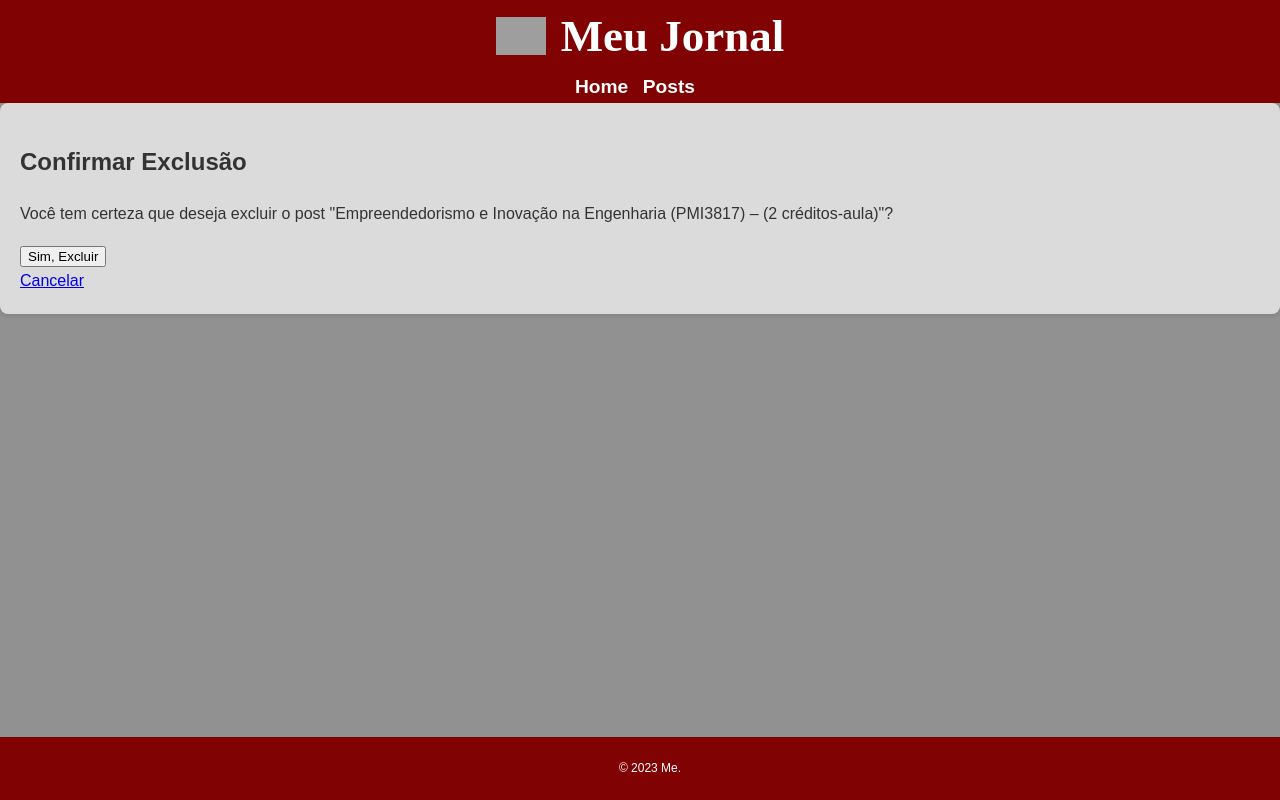
After one commit to mateuspina1/ep2, a Django app: page /1/delete/ in a window 1280 px wide. The commit adds this page. Run offline with Django 4.2, Linux system fonts and the light colour scheme; data comes from the database, SQL or seed files in the repository; both versions use the stored data as it was after the commit; grey boxes are pictures that could not be loaded.

Commit message:
Commit 3

```diff
--- a/noticias/templates/noticias/base.html
+++ b/noticias/templates/noticias/base.html
@@ -6,18 +6,43 @@
     <meta name="viewport" content="width=device-width, initial-scale=1.0">
     <title>{% block title %}Meu Jornal{% endblock %}</title>
     <style>
+        .home-section {
+            text-align: center;
+            margin-top: 0px;
+        }
+
+        .home-heading {
+            font-size: 35px;
+            padding: 0px;
+            margin: 0px;
+            color: #000000;
+            font-style: italic;
+        }
+
+        .home-text {
+            font-size: 18px;
+            color: #3a3a3a;
+            margin-bottom: 10px;
+        }
+
+        .home-image {
+            width: 300px;
+            border-radius: 50px;
+            box-shadow: 0 0 50px rgba(0, 0, 0, 0.1);
+        }
+
         body {
-            background-color: #333;
-            color: #000000;
-            font-family: Arial, sans-serif;
+            background-color: #919191;
+            color: #333;
+            font-family: 'Arial', sans-serif;
             margin: 0;
             padding: 0;
             line-height: 1.6;
         }
 
         header {
-            background-color: #8B0000;
-            padding: 10px;
+            background-color: #810202;
+            color: #000000;
             text-align: center;
         }
 
@@ -41,28 +66,91 @@
         }
 
         main {
-            background-color: #eee;
+            background-color: #dbdbdb;
             padding: 20px;
             margin-bottom: 60px;
+            border-radius: 8px;
+            box-shadow: 0 2px 4px rgba(0, 0, 0, 0.1);
         }
 
         footer {
-            background-color: #8B0000;
-            color: #fff;
+            background-color: #810202;
+            color: #ffffff;
             text-align: center;
             padding: 10px;
             position: fixed;
             bottom: 0;
             width: 100%;
-            font-size: 1em;
+            font-size: 0.75em;
         }
+
+        .logo-cabeçalho {
+        display: flex;
+        align-items: center;
+        justify-content: center;
+        }
+
+        .logo {
+            width: 50px;
+            margin-right: 15px;
+        }
+
+        .site-title {
+            font-family: yasashii bold;
+            font-size: 45px;
+            margin: 0;
+            color: #ffffff;
+        }
+
+        .post-content {
+            display: flex;
+            margin: 10px;
+            height: auto;
+        }
+
+        .post-image {
+            flex: 0 0 50%;
+            border-radius: 10px;
+            overflow: hidden;
+        }
+
+        .post-image img {
+            max-width: 100%;
+            height: 100%;
+            object-fit: cover;
+            border-radius: 10px;
+        }
+
+        .post-data {
+            margin: 0px;
+            padding: 0px;
+            border: 0px;
+        }
+
+        .post-title {
+            margin: 0px;
+            padding: 0px;
+            border: 0px;
+        }
+
+        .post-text {
+            flex: 1;
+            display: flex;
+            flex-direction: column;
+            align-items: flex-start;
+            padding: 0 5px;
+        }
+
     </style>
 </head>
 <body>
     <header>
-        <h1>Meu Jornal</h1>
         <nav>
             <ul>
+                <div class="logo-cabeçalho">
+                    <img src="https://i.imgur.com/bXZ6Lm6.png" alt="Logo" class="logo">
+                    <h1 class="site-title">Meu Jornal</h1>
+                </div>
                 <li><a href="{% url 'home' %}">Home</a></li>
                 <li><a href="{% url 'post_list' %}">Posts</a></li>
             </ul>
--- /dev/null
+++ b/noticias/templates/noticias/post_confirm_delete.html
@@ -0,0 +1,14 @@
+{% extends 'noticias/base.html' %}
+
+{% block title %}Confirmar Exclusão{% endblock %}
+
+{% block content %}
+    <h2>Confirmar Exclusão</h2>
+    <p>Você tem certeza que deseja excluir o post "{{ post.title }}"?</p>
+    <form method="post" action="{% url 'post_delete' pk=post.pk %}">
+        {% csrf_token %}
+        <input type="hidden" name="post_id" value="{{ post.pk }}">
+        <button type="submit">Sim, Excluir</button>
+    </form>
+    <a href="{% url 'post_detail' pk=post.pk %}">Cancelar</a>
+{% endblock %}
--- a/noticias/templates/noticias/post_form.html
+++ b/noticias/templates/noticias/post_form.html
@@ -1,8 +1,10 @@
 {% extends 'noticias/base.html' %}
 
+{% block title %}{% if form.instance.pk %}Editar Post{% else %}Novo Post{% endif %}{% endblock %}
+
 {% block content %}
-    <h2>Criar Novo Post</h2>
-    <form method="post">
+    <h2>{% if form.instance.pk %}Editar Post{% else %}Novo Post{% endif %}</h2>
+    <form method="POST" class="post-form">
         {% csrf_token %}
         {{ form.as_p }}
         <button type="submit">Salvar</button>
--- a/noticias/urls.py
+++ b/noticias/urls.py
@@ -1,16 +1,16 @@
 from django.urls import path
 from .views import home, post_list, post_detail, post_create, post_edit, post_delete, post_new
+from .views import PostListView, PostDetailView, PostCreateView, PostUpdateView, PostDeleteView
 from django.conf import settings
 from django.conf.urls.static import static
 
 urlpatterns = [
+    path('posts/', PostListView.as_view(), name='post_list'),
+    path('<int:pk>/', PostDetailView.as_view(), name='post_detail'),
+    path('new/', PostCreateView.as_view(), name='post_create'),
+    path('<int:pk>/edit/', PostUpdateView.as_view(), name='post_update'),
+    path('<int:pk>/delete/', PostDeleteView.as_view(), name='post_delete'),
     path('', home, name='home'),
-    path('posts/', post_list, name='post_list'),
-    path('<int:pk>/', post_detail, name='post_detail'),
-    path('new/', post_create, name='post_create'),
-    path('<int:pk>/edit/', post_edit, name='post_edit'),
-    path('post/new/', post_new, name='post_create'),
-    path('<int:pk>/delete/', post_delete, name='post_delete'),
 ]
 
 if settings.DEBUG:
--- a/noticias/views.py
+++ b/noticias/views.py
@@ -2,7 +2,35 @@ from django.shortcuts import render, get_object_or_404, redirect
 from django.utils import timezone
 from .models import Post
 from .forms import PostForm
+from django.views.generic import ListView, DetailView, CreateView, UpdateView, DeleteView
+from django.urls import reverse_lazy
 
+class PostListView(ListView):
+    model = Post
+    template_name = 'noticias/post_list.html'
+    context_object_name = 'posts'
+
+class PostDetailView(DetailView):
+    model = Post
+    template_name = 'noticias/post_detail.html'
+    context_object_name = 'post'
+
+class PostCreateView(CreateView):
+    model = Post
+    form_class = PostForm
+    template_name = 'noticias/post_form.html'
+    success_url = reverse_lazy('post_list')
+
+class PostUpdateView(UpdateView):
+    model = Post
+    form_class = PostForm
+    template_name = 'noticias/post_form.html'
+    success_url = reverse_lazy('post_list')
+
+class PostDeleteView(DeleteView):
+    model = Post
+    template_name = 'noticias/post_confirm_delete.html'
+    success_url = reverse_lazy('post_list')
 
 def home(request):
     return render(request, 'noticias/home.html')
```
Also changed, not shown: noticias/templates/noticias/home.html (+5 -2 lines), noticias/templates/noticias/post_detail.html (+14 -6 lines), db.sqlite3, media/media/Mateus_de_Pina_Nascimento.png (deleted), noticias/templates/noticias/post_list.html (line endings or trailing spaces), 1 other file.
